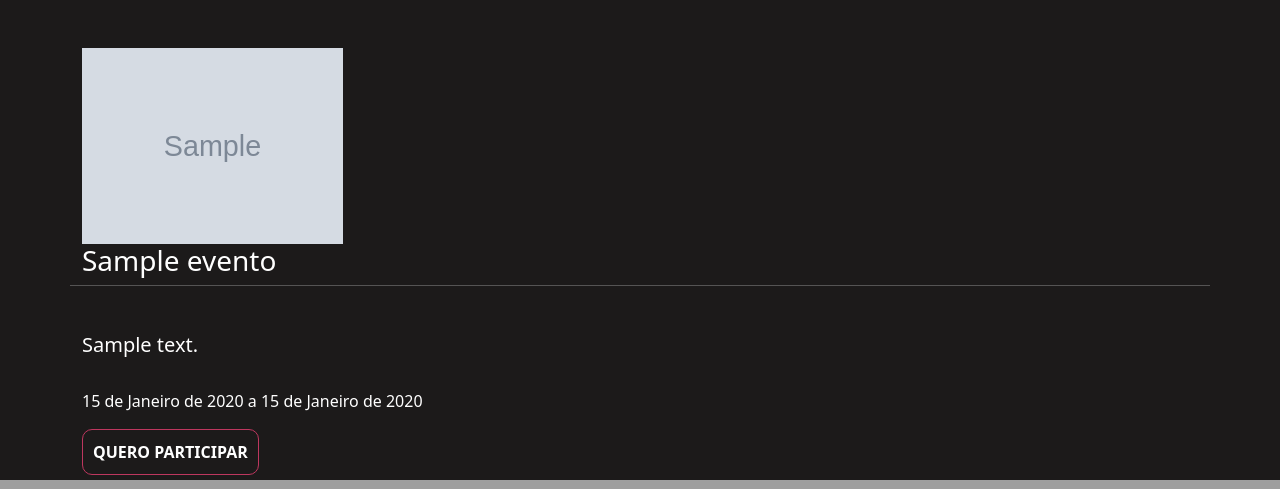
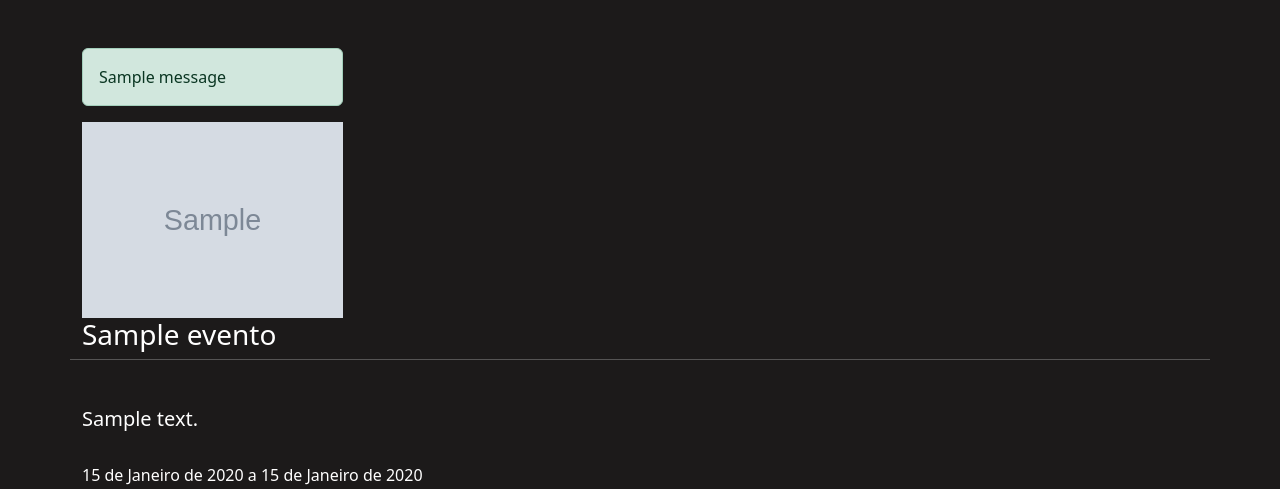
Before and after one commit to jonrodrigues42/Type.Event, a Django app: page /eventos/inscrever_evento/1/ in a window 1280 px wide. Shown: the part 56-545 px from the top of the page. Run offline with Django 4.2, Linux system fonts and the light colour scheme; a user stored in the database is signed in; tables that the repository leaves empty hold one stand-in row (values such as "Sample post"); grey boxes marked "Sample" are stand-in pictures; one stand-in notice (Sample message) is shown; grey boxes are pictures that could not be loaded.

Commit message:
finalizado inscrição de participante

```diff
--- a/eventos/templates/inscrever_evento.html
+++ b/eventos/templates/inscrever_evento.html
@@ -5,6 +5,11 @@
     <div class="container">
         <div class="row">
             <div class="col-md-3">
+                {% if messages %}
+                    {% for message in messages %}
+                        <div class="alert {{ message.tags }}">{{ message }}</div>
+                    {% endfor %}
+                {% endif %}
                 <img width="100%%" src="{{evento.logo.url}}">
                 <h3>{{evento.nome}}</h3>
                 </div>
@@ -15,9 +20,17 @@
                     <h5>{{evento.descricao}}</h5><br>
                     <p>{{evento.data_inicio}} a {{evento.data_termino}}</p>
 
-                    <form action="{% url 'inscrever_evento' %}" method="POST">
+                    {% if request.user in evento.participantes.all %}
+                        <input style="border-color: green;" type="submit" class="btn-principal" value="JÁ ESTÁ PARTICIPANDO" disabled>
+                    {% else %}
+                        <form action="{% url 'inscrever_evento' evento.id %}" method="POST">{% csrf_token %}
+                            <input type="submit" class="btn-principal" value="QUERO PARTICIPAR">
+                        </form>
+                    {% endif %}
+
+                    {% comment %} <form action="{% url 'inscrever_evento' evento.id %}" method="POST">{% csrf_token %}
                         <input class="btn-principal" type="submit" value="QUERO PARTICIPAR">
-                    </form>
+                    </form> {% endcomment %}
                     {% comment %} <a style="text-decoration: none" class="btn-principal" href="#">QUERO PARTICIPAR</a> {% endcomment %}
                 </div>
         </div>
--- a/eventos/urls.py
+++ b/eventos/urls.py
@@ -4,5 +4,5 @@ from . import views
 urlpatterns = [
     path('novo_evento/', views.novo_evento, name="novo_evento"),
     path('gerenciar_evento/', views.gerenciar_evento, name="gerenciar_evento"),
-    path('inscrever_evento/<int:id>/', views.inscrever_evento)
+    path('inscrever_evento/<int:id>/', views.inscrever_evento, name="inscrever_evento")
 ]
--- a/eventos/views.py
+++ b/eventos/views.py
@@ -59,3 +59,11 @@ def inscrever_evento(request, id):
     evento = get_object_or_404(Evento, id=id)
     if request.method == "GET":
         return render(request, 'inscrever_evento.html', {'evento': evento})
+    elif request.method == "POST":
+        # TODO: Validar se o usuário já é um participante
+        evento.participantes.add(request.user)
+        evento.save()
+
+        messages.add_message(request, constants.SUCCESS, 'Inscrição realizada com sucesso')
+
+        return redirect(f'/eventos/inscrever_evento/{evento.id}/')
```
